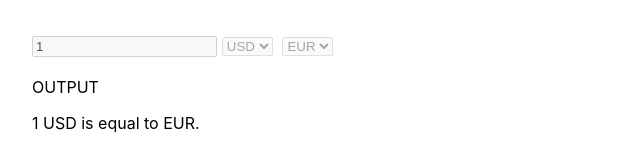
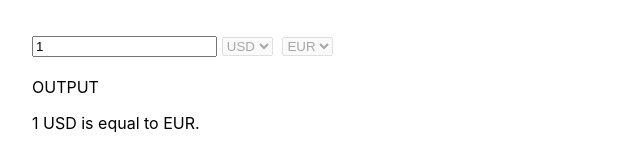
Before and after one commit to code21112/currency-converter, a React (Create React App) app: page / in a window 1280 px wide. Shown: the top 160 px of the page, without its empty margins (0-640 px from the left). Built offline with nearby package versions, Linux system fonts and the light colour scheme; no server answers.

Commit message:
Added an abort controller and Deleted the disabled property for the input

```diff
--- a/src/components/Input.js
+++ b/src/components/Input.js
@@ -9,11 +9,14 @@ const Input = () => {
 
   useEffect(
     function () {
+      const controller = new AbortController();
+
       async function convert() {
         setIsLoading(true);
         try {
           const res = await fetch(
-            `https://api.frankfurter.app/latest?amount=${amount}=&from=${fromCur}&to=${toCur}`
+            `https://api.frankfurter.app/latest?amount=${amount}=&from=${fromCur}&to=${toCur}`,
+            { signal: controller.signal }
           );
           const data = await res.json();
           console.log("data", data);
@@ -29,13 +32,16 @@ const Input = () => {
         return;
       }
       convert();
+
+      return function () {
+        controller.abort();
+      };
     },
     [amount, fromCur, toCur]
   );
 
   function handleAmount(e) {
     console.log("handleAmount fired up");
-
     setAmount(e.target.value);
     if (fromCur === toCur) setConvertedAmount(e.target.value);
   }
@@ -67,12 +73,7 @@ const Input = () => {
 
   return (
     <>
-      <input
-        type="text"
-        value={amount}
-        onChange={(e) => handleAmount(e)}
-        disabled={isLoading}
-      />
+      <input type="text" value={amount} onChange={(e) => handleAmount(e)} />
       <select
         onChange={(e) => handleFirstCurrency(e)}
         defaultValue="USD"
```
